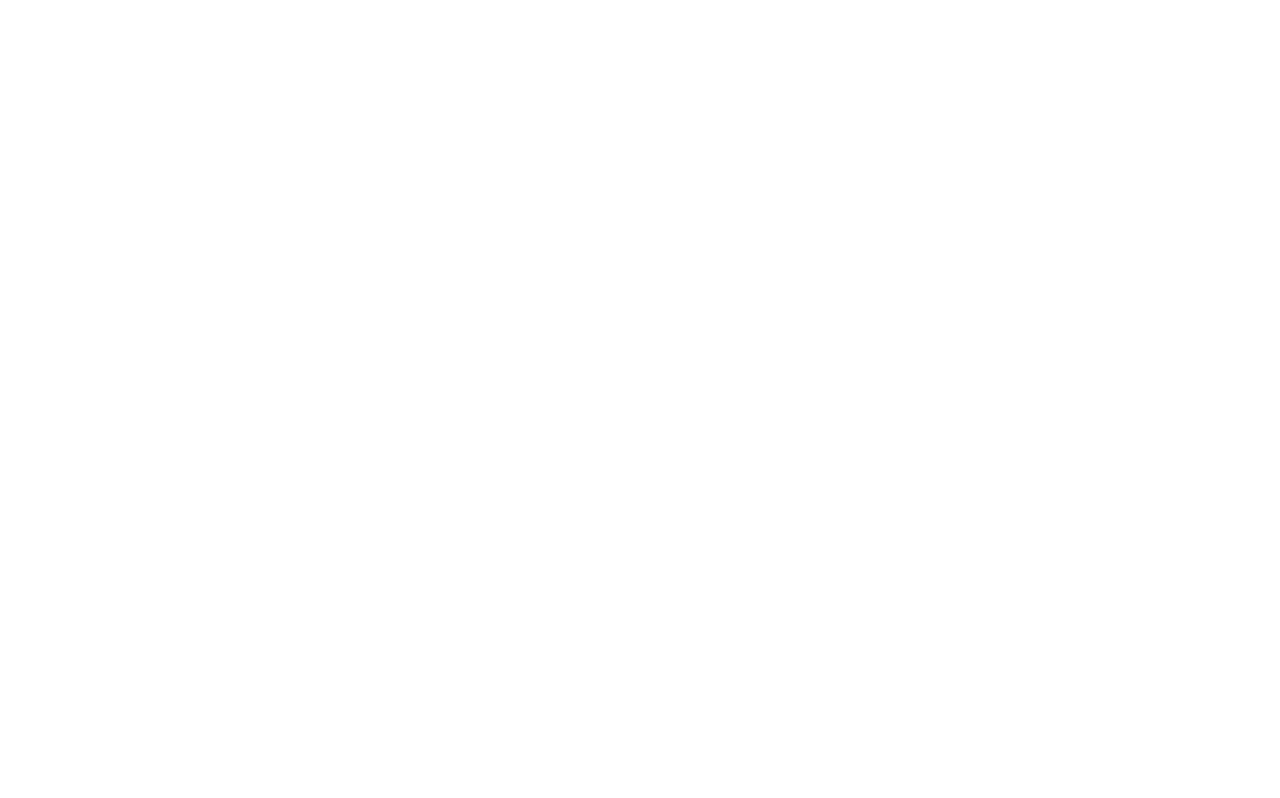
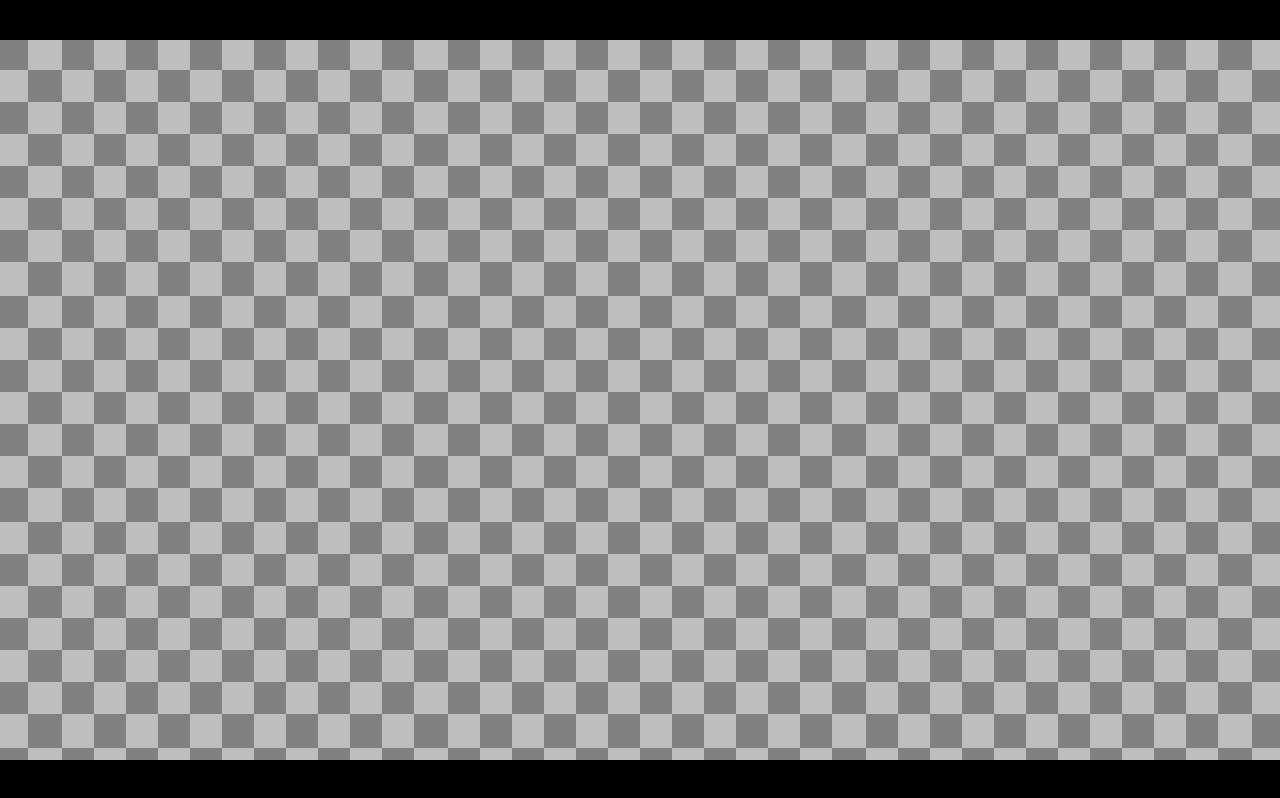
Before and after one commit to parsTroy/metvan-game, a plain HTML site: page index.html in a window 1280 px wide. Drawn offline with Linux system fonts and the light colour scheme; animation ran at ten frames a second.

Commit message:
Init canvas

```diff
--- a/index.html
+++ b/index.html
@@ -6,6 +6,11 @@
     <title>MetVan Game</title>
   </head>
   <body>
+    <style>
+      body {
+        background-color: black;
+      }
+    </style>
     <script src="./src/main.js" type="module"></script>
   </body>
 </html>
--- a/src/main.js
+++ b/src/main.js
@@ -0,0 +1 @@
+import { k } from "./kaboomLoader.js";
```
